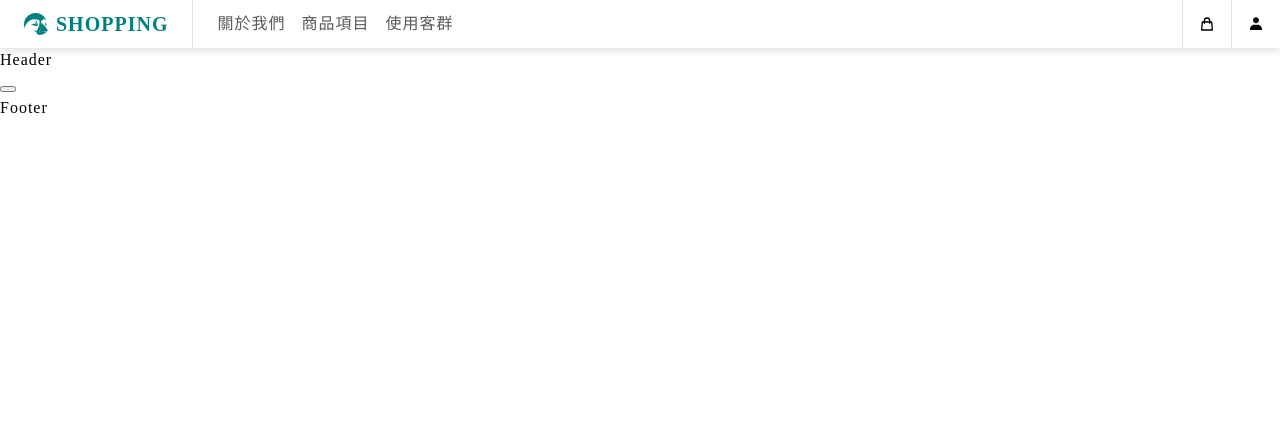
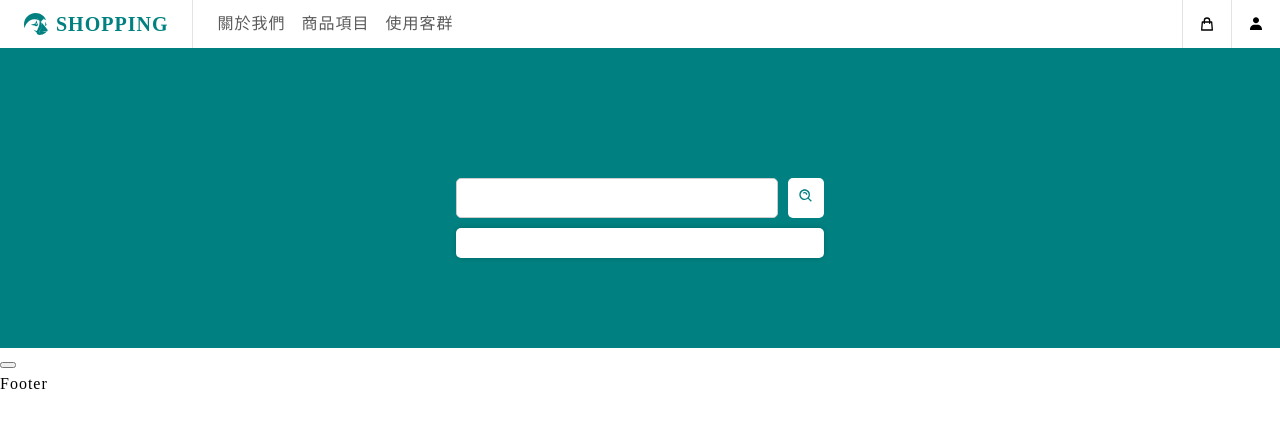
Before and after one commit to IffyArt/shopping-cart-project, a Next.js app: page / in a window 1280 px wide. Shown: the top 428 px of the page. Built offline with nearby package versions, Linux system fonts and the light colour scheme.

Commit message:
feat(header): create Header style and layout

```diff
--- a/package.json
+++ b/package.json
@@ -17,6 +17,7 @@
     "next": "13.4.19",
     "react": "18.2.0",
     "react-dom": "18.2.0",
+    "react-hook-form": "^7.45.4",
     "react-icons": "^4.10.1",
     "typescript": "5.2.2"
   }
--- a/src/components/Header/index.tsx
+++ b/src/components/Header/index.tsx
@@ -1,7 +1,46 @@
+import { useForm } from 'react-hook-form';
+import { BiSearchAlt } from 'react-icons/bi';
+import styles from './styles.module.css';
+
 type Props = {};
 
+const keywords = [
+  '藍芽耳機',
+  '藍芽喇叭',
+  '藍芽鍵盤',
+  '藍芽滑鼠',
+  '藍芽鍵盤滑鼠組',
+  'Apple AirPods',
+  'Apple AirPods Pro',
+  'Apple AirPods Max',
+];
+
 const Header = (props: Props) => {
-  return <div>Header</div>;
+  const { register, handleSubmit, watch, setValue } = useForm();
+
+  const currentKeyword = watch('keyword');
+
+  const onSubmit = (data: any) => console.log(data);
+
+  return (
+    <header className={styles.header}>
+      <form className={styles.form} onSubmit={handleSubmit(onSubmit)}>
+        <input {...register('keyword')} />
+        <button type='submit'>
+          <BiSearchAlt />
+        </button>
+        <ul className={styles.keywordsDropDown}>
+          {keywords
+            .filter((item) => item.includes(currentKeyword))
+            .map((keyword) => (
+              <li key={keyword} onClick={() => setValue('keyword', keyword)}>
+                {keyword}
+              </li>
+            ))}
+        </ul>
+      </form>
+    </header>
+  );
 };
 
 export default Header;
--- /dev/null
+++ b/src/components/Header/styles.module.css
@@ -0,0 +1,57 @@
+.header {
+  display: flex;
+  align-items: center;
+  justify-content: center;
+  height: 300px;
+  background-color: teal;
+}
+
+.form {
+  position: relative;
+  display: flex;
+}
+
+.form input {
+  margin-right: 10px;
+  padding: 10px;
+  width: 300px;
+  outline: none;
+  border: 1px solid #ccc;
+  border-radius: 5px;
+  font-size: 1rem;
+}
+
+.form button {
+  padding: 10px;
+  outline: none;
+  border: none;
+  border-radius: 5px;
+  background-color: #fff;
+  color: teal;
+  font-size: 1rem;
+  cursor: pointer;
+}
+
+.keywordsDropDown {
+  position: absolute;
+  top: calc(100% + 10px);
+  left: 0;
+  z-index: 1;
+  overflow-y: scroll;
+  box-sizing: border-box;
+  padding: 15px 20px;
+  width: 100%;
+  max-height: 200px;
+  border-radius: 5px;
+  background-color: #fff;
+  box-shadow: 0 0 5px rgba(0, 0, 0, 0.2);
+}
+
+.keywordsDropDown li {
+  margin-bottom: 10px;
+  list-style: none;
+}
+
+.keywordsDropDown li:last-child {
+  margin-bottom: 0;
+}
```
Also changed, not shown: 1 other file (tests, documents, lock files or other folders).
